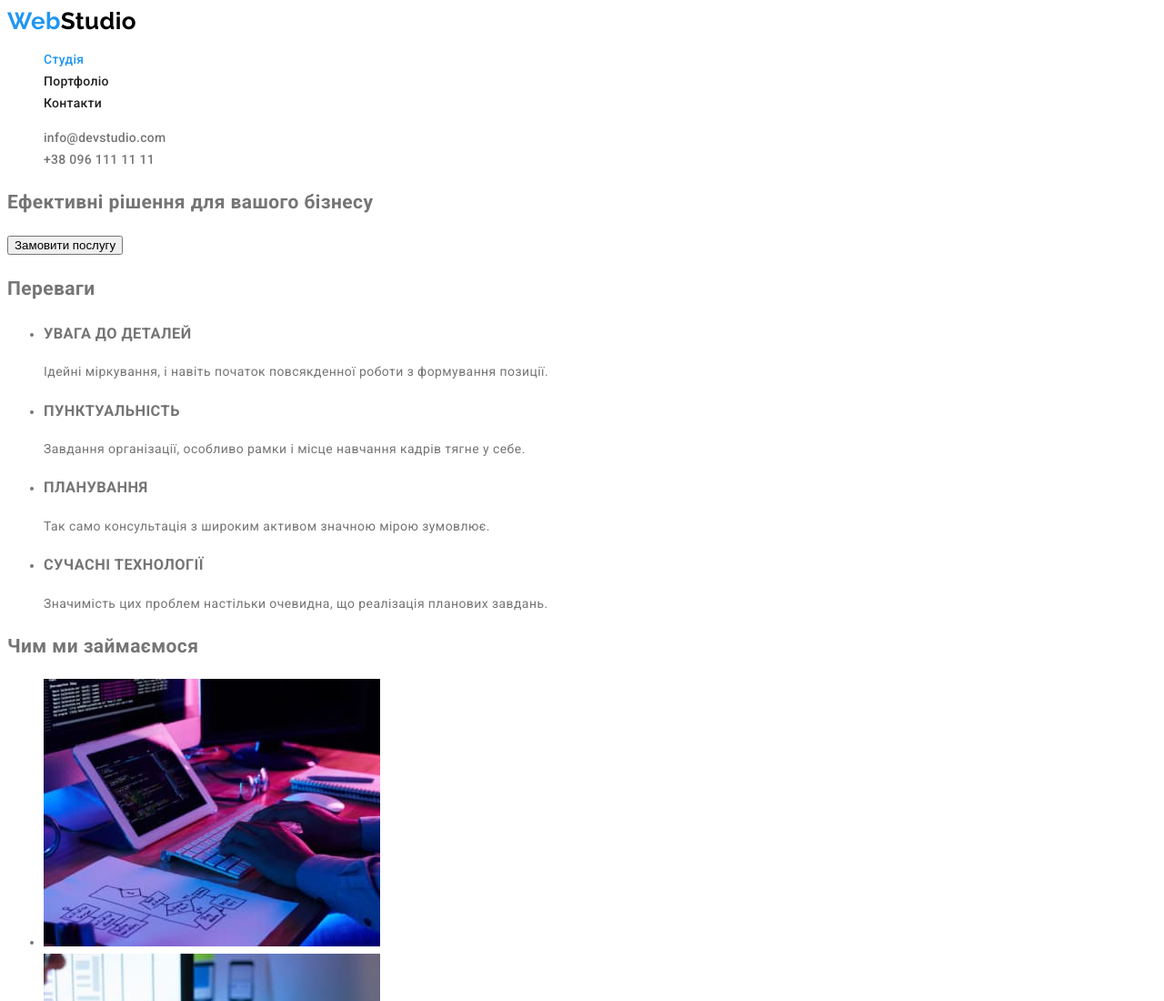
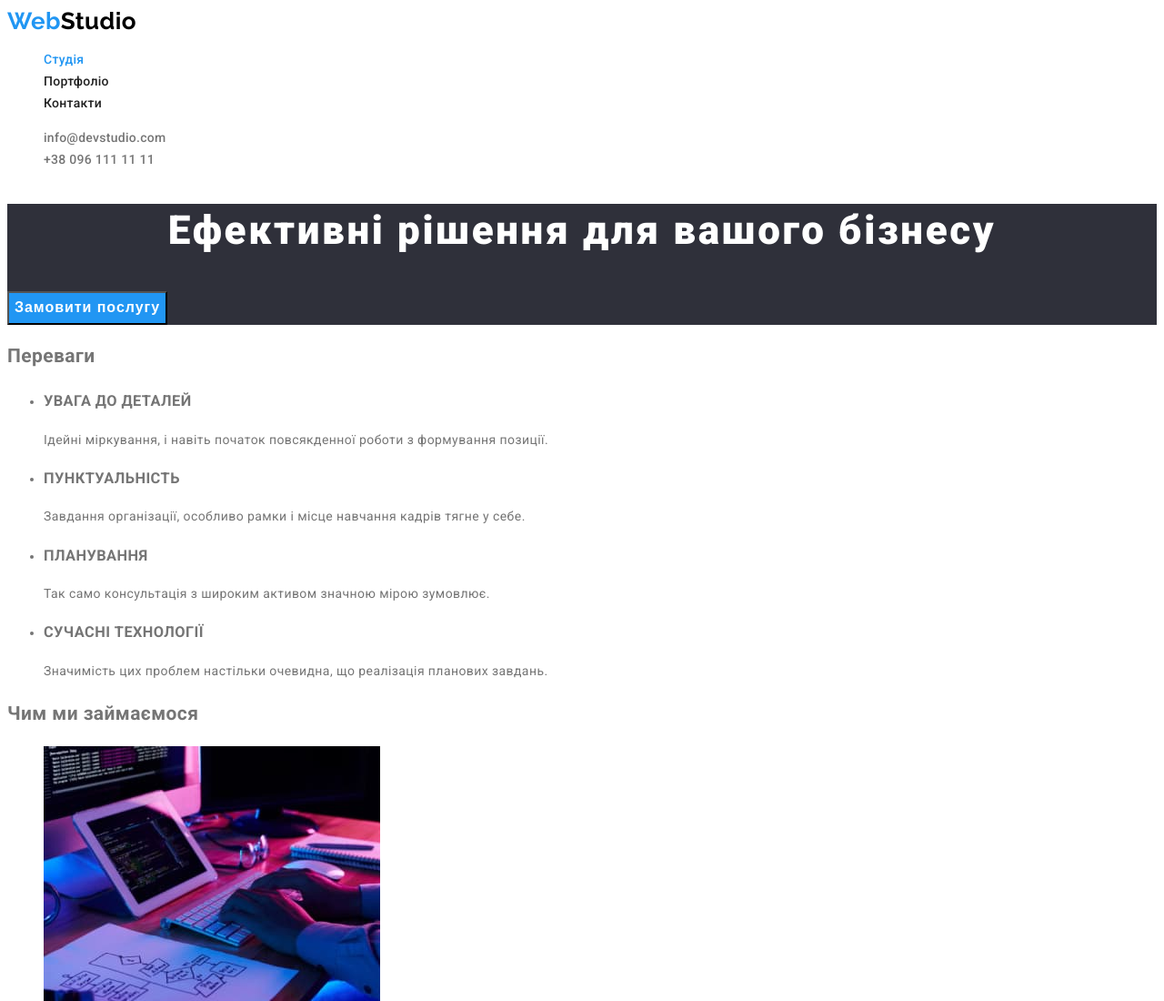
Before and after one commit to Firsache/goit-markup-hw-02, a plain HTML site: page index.html in a window 1280 px wide. Shown: the top 1100 px of the page at 91% size. Drawn offline with Linux system fonts and the light colour scheme.

Commit message:
done style for section hero

```diff
--- a/css/styles.css
+++ b/css/styles.css
@@ -37,11 +37,12 @@ body {
 }
 /* Site nav */
 .site-nav .link {
+    color: var(--title-text-color);
+
     font-weight: 500;
     font-size: 14px;
     line-height: 1.14;
     letter-spacing: 0.02em;
-    color: var(--title-text-color);
     text-decoration: none;
 }
 .site-nav .link:hover,
@@ -52,14 +53,39 @@ body {
     color: var(--accent-color);
 }
 .auth-nav .link{
+    color: var(--primary-text-color);
+
     font-weight: 500;
     font-size: 14px;
     line-height: 1.14;
     letter-spacing: 0.02em;
-    color: var(--primary-text-color);
     text-decoration: none;
 }
 .auth-nav .link:hover,
 .auth-nav .link:focus {
     color: var(--accent-color);
 }
+/* Hero */
+.hero {
+    background-color: #2F303A;
+}
+
+.hero-title {
+    color: var(--primary-white-color);
+
+    font-weight: 900;
+    font-size: 44px;
+    line-height: 1.36;
+    text-align: center;
+    letter-spacing: 0.06em;
+}
+
+.button {
+    background-color: var(--accent-color);
+    color: var(--primary-white-color);
+
+    font-weight: 700;
+    font-size: 16px;
+    line-height: 1.88;
+    letter-spacing: 0.06em;
+}
--- a/index.html
+++ b/index.html
@@ -30,9 +30,9 @@
     </header>
     <main>
       <!-- Герой -->
-      <section>
-        <h1>Ефективні рішення для вашого бізнесу</h1>
-        <button type="button">Замовити послугу</button>
+      <section class="hero">
+        <h1 class="hero-title">Ефективні рішення для вашого бізнесу</h1>
+        <button class="button" type="button">Замовити послугу</button>
       </section>
       <!-- Переваги -->
       <section>
```
